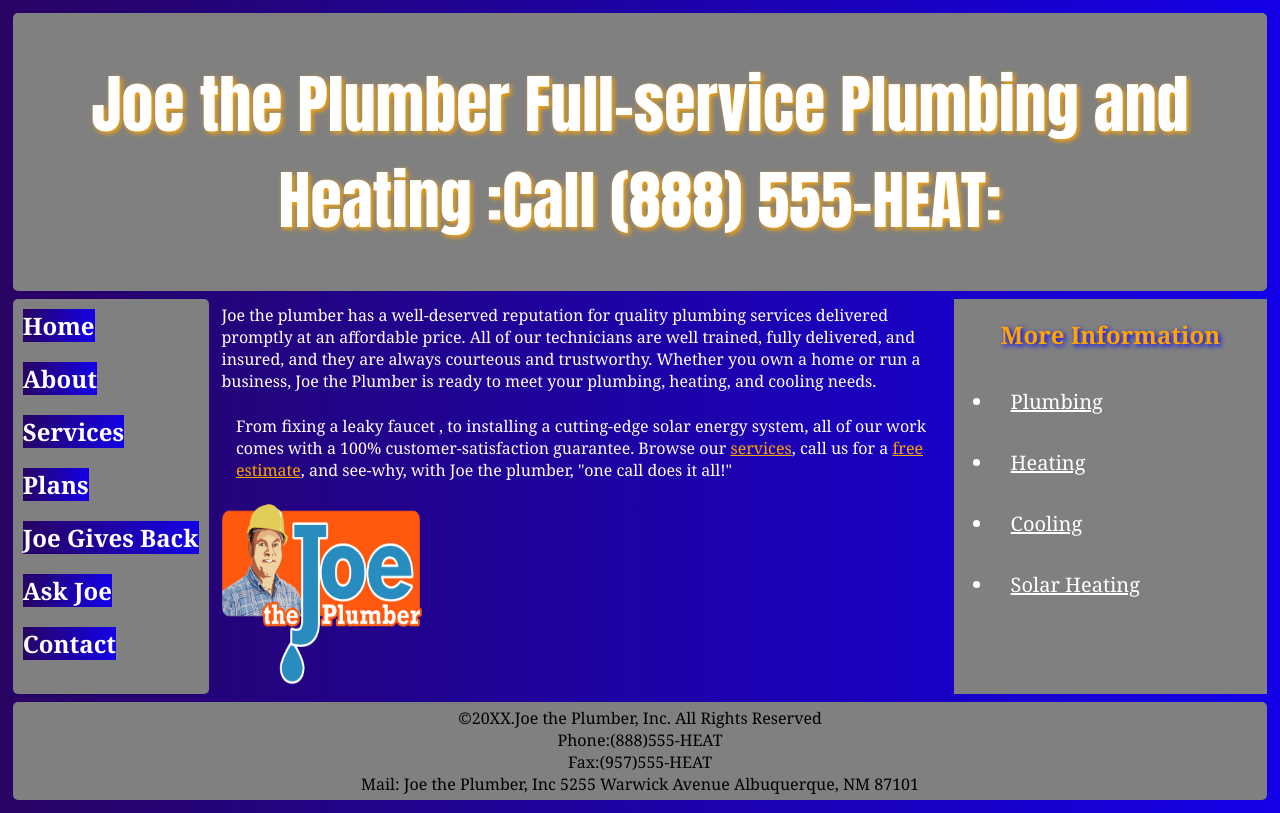
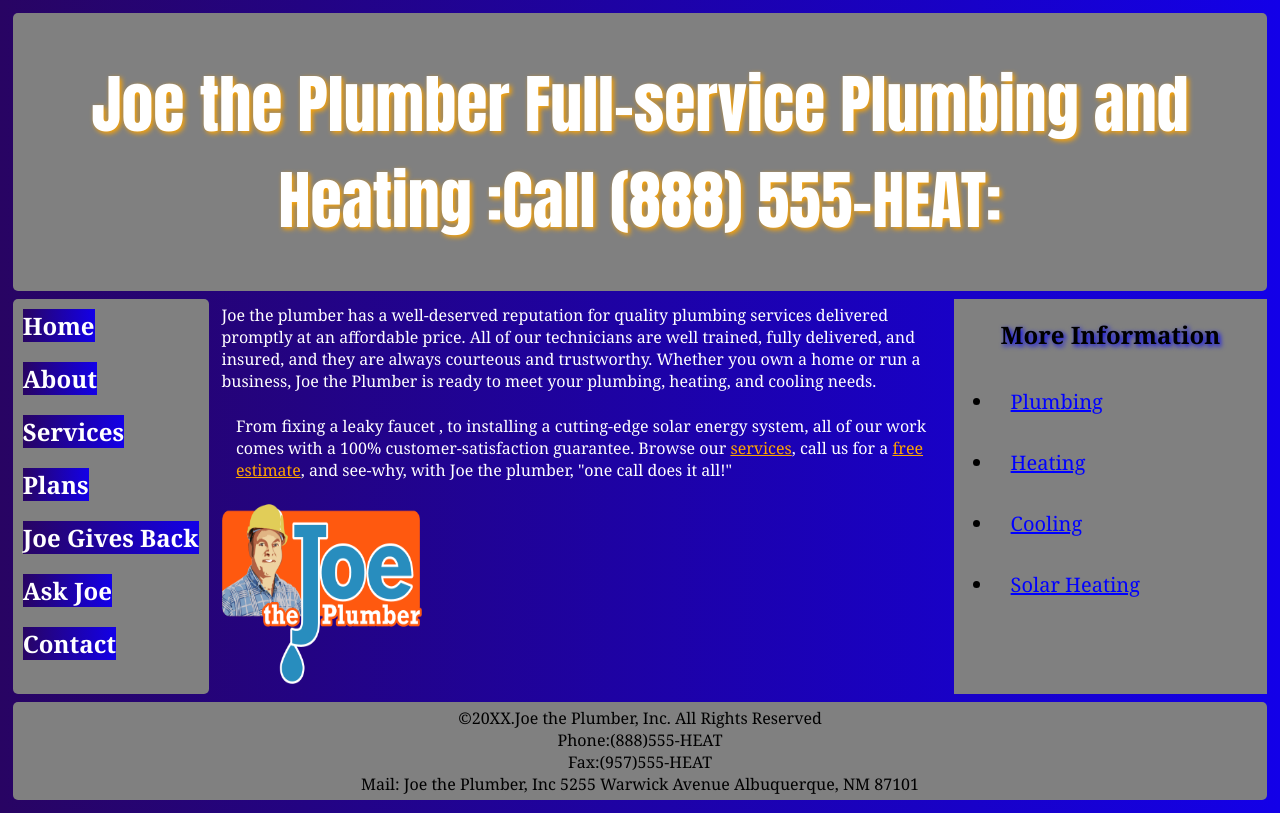
Before and after one commit to maynelemo/Joe-The-Plumber, a plain HTML site: page index.html in a window 1280 px wide. Drawn offline with nearby package versions, Linux system fonts and the light colour scheme; a script that the page names is missing.

Commit message:
Update style.css

```diff
--- a/style.css
+++ b/style.css
@@ -117,7 +117,7 @@ aside {
 }
 
 aside h2{
-  color:orange;
+  color:black;
   text-align:center;
   text-shadow: 2px 2px 5px blue;
 }
@@ -127,13 +127,13 @@ aside h2{
 }
 
 aside li{
-  color:white;
+  color:black;
   font-size:1.25em;
    padding:17px;
 }
 
 aside a{
-  color:white;
+  color:blue;
 }
 
 article {
```
